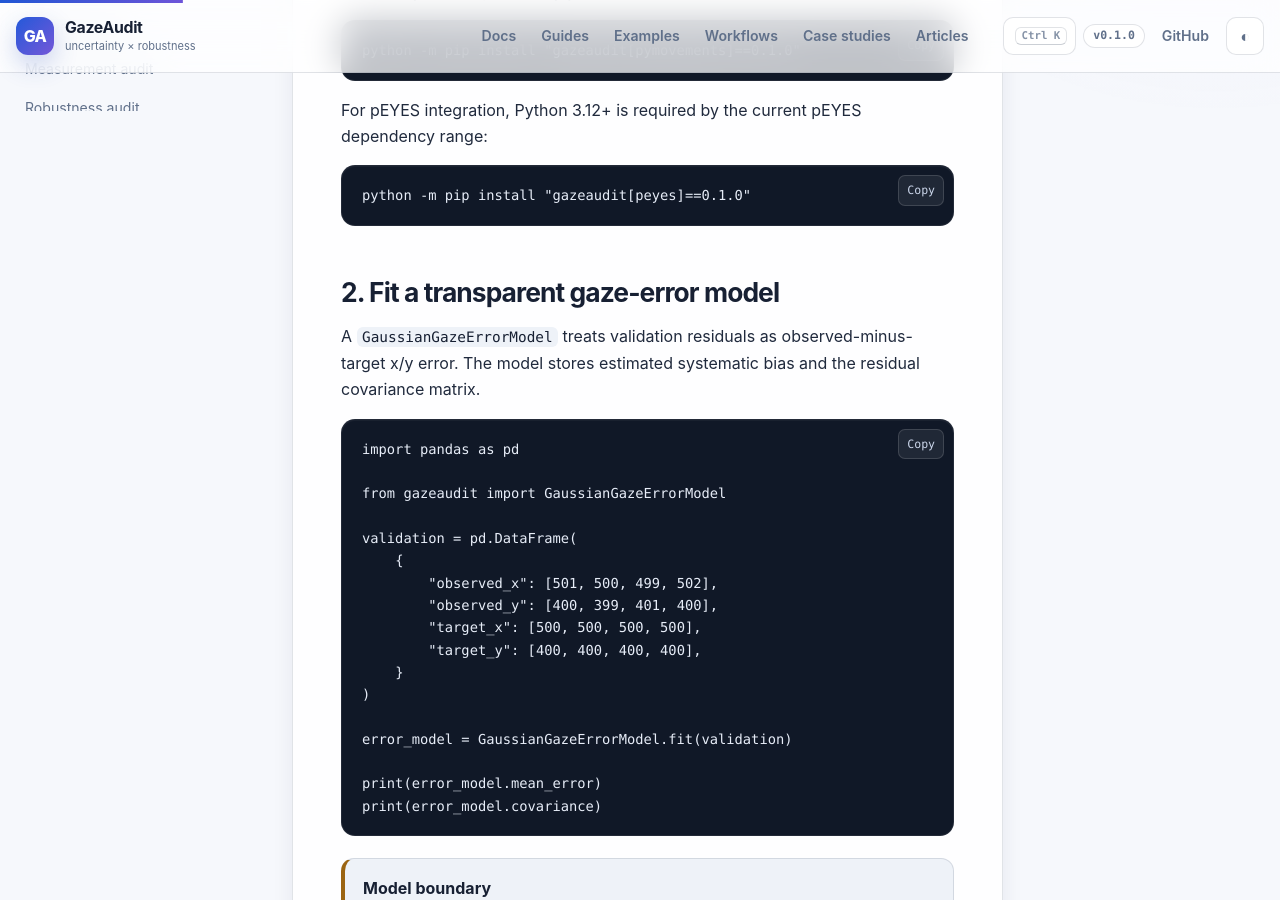
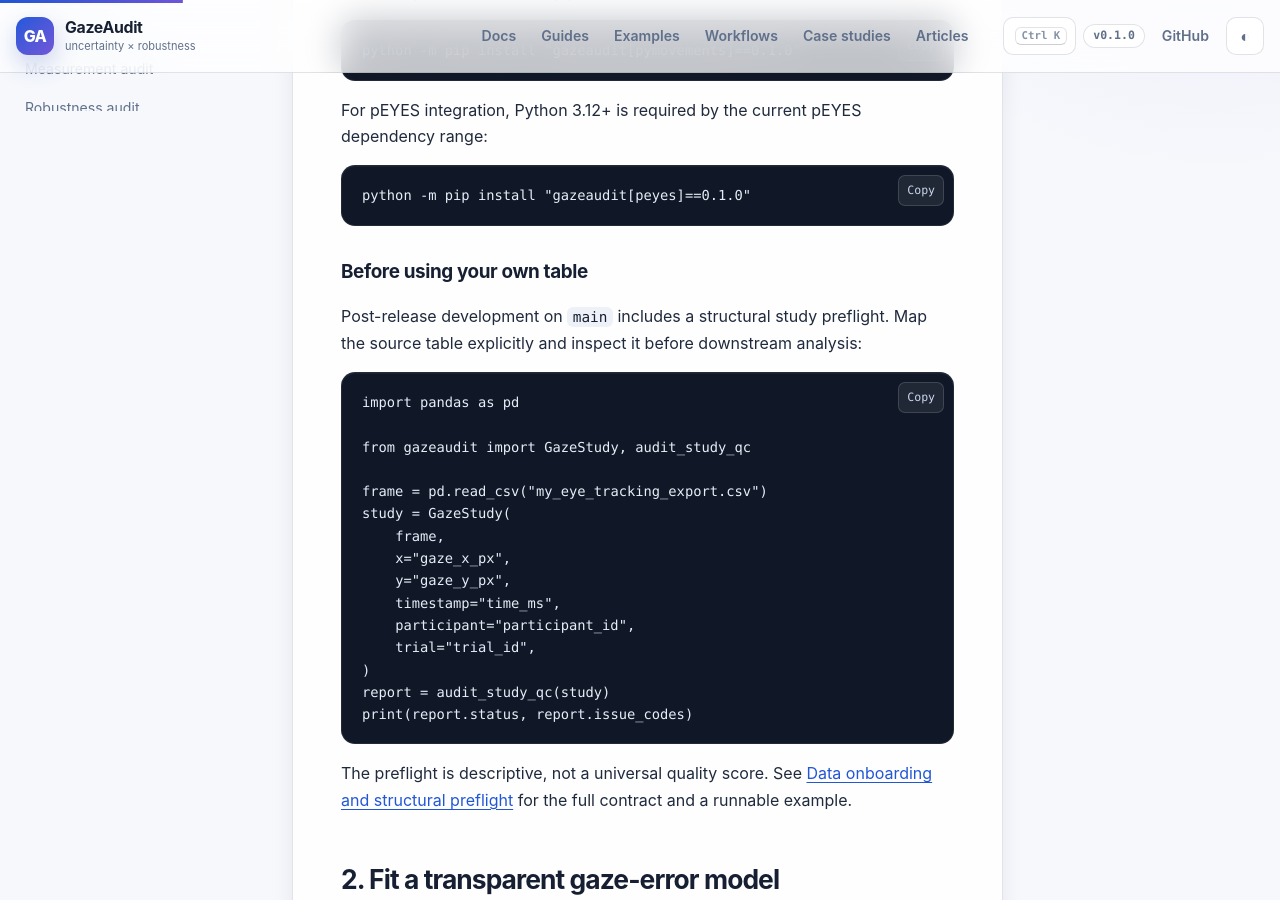
Before and after one commit to stefanosbalaskas/GazeAudit, a Jekyll site: the page built from docs/getting-started.md, in a window 1280 px wide and 900 px high, scrolled down 786 px. Built offline with Jekyll 4.4.1, drawn with Linux system fonts in a browser that asks for light colours; some of the changed text lies outside the part shown.

Commit message:
docs: add study preflight to getting started

````diff
--- a/docs/getting-started.md
+++ b/docs/getting-started.md
@@ -35,6 +35,30 @@ For pEYES integration, Python 3.12+ is required by the current pEYES dependency
 ```bash
 python -m pip install "gazeaudit[peyes]==0.1.0"
 ```
+
+### Before using your own table
+
+Post-release development on `main` includes a structural study preflight. Map the source table explicitly and inspect it before downstream analysis:
+
+```python
+import pandas as pd
+
+from gazeaudit import GazeStudy, audit_study_qc
+
+frame = pd.read_csv("my_eye_tracking_export.csv")
+study = GazeStudy(
+    frame,
+    x="gaze_x_px",
+    y="gaze_y_px",
+    timestamp="time_ms",
+    participant="participant_id",
+    trial="trial_id",
+)
+report = audit_study_qc(study)
+print(report.status, report.issue_codes)
+```
+
+The preflight is descriptive, not a universal quality score. See [Data onboarding and structural preflight]({{ '/docs/guides/data-onboarding/' | relative_url }}) for the full contract and a runnable example.
 
 ## 2. Fit a transparent gaze-error model
 
@@ -164,6 +188,7 @@ Continue with the [specification-space guide]({{ '/docs/guides/specification-spa
 ## Recommended learning path
 
 <div class="workflow-steps">
+  <div class="workflow-step"><strong>Data preflight</strong><p>Map the incoming table and inspect structural conditions without turning them into universal exclusion thresholds.</p></div>
   <div class="workflow-step"><strong>AOI uncertainty</strong><p>Understand error models, grouped error models, probabilistic membership, and boundary risk.</p></div>
   <div class="workflow-step"><strong>Specification spaces</strong><p>Declare the analytical decisions that could reasonably vary before looking for a preferred result.</p></div>
   <div class="workflow-step"><strong>Sensitivity curves</strong><p>Perturb spatial error, sampling, and missingness when those dimensions matter to the scientific endpoint.</p></div>
````
